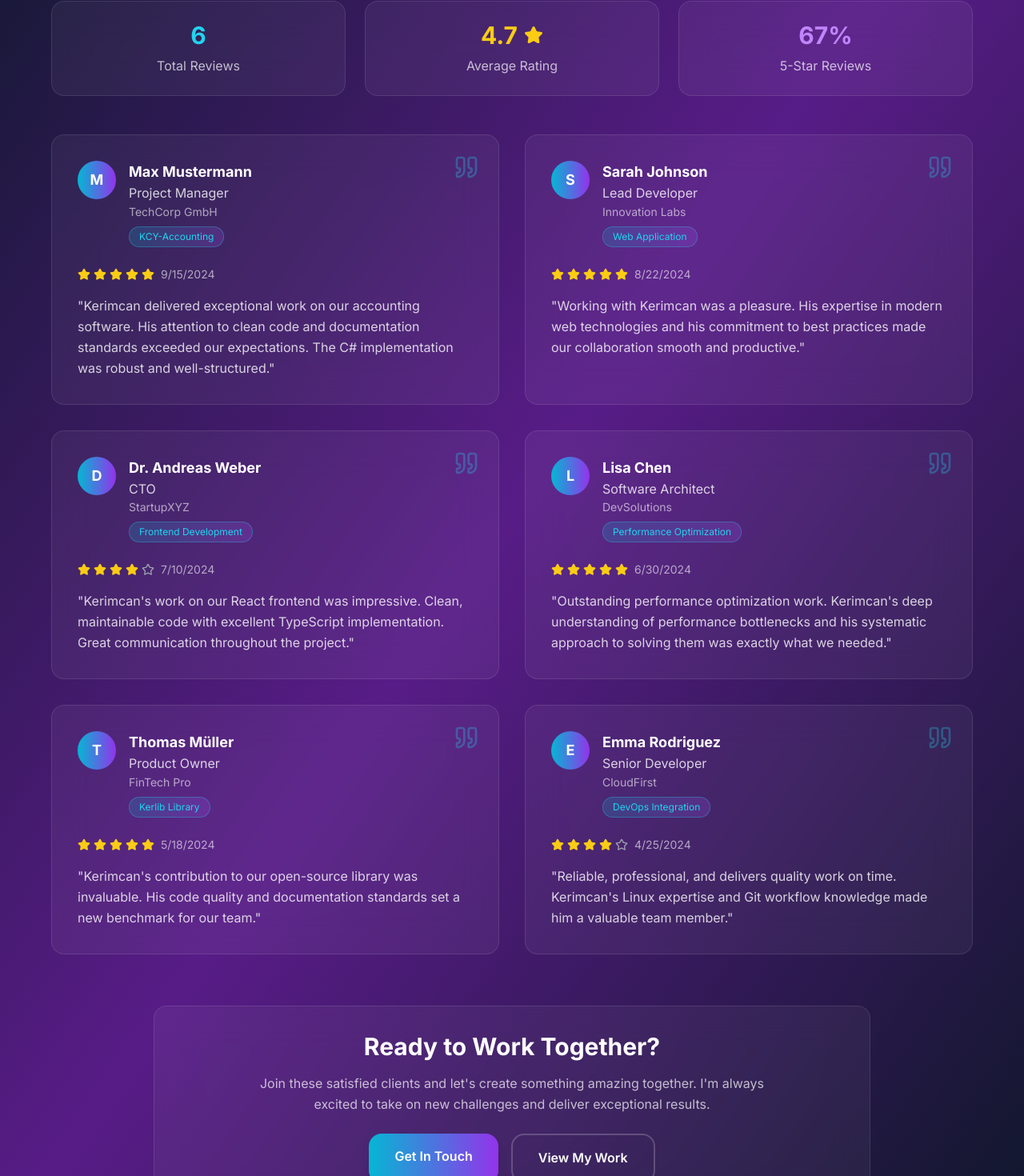
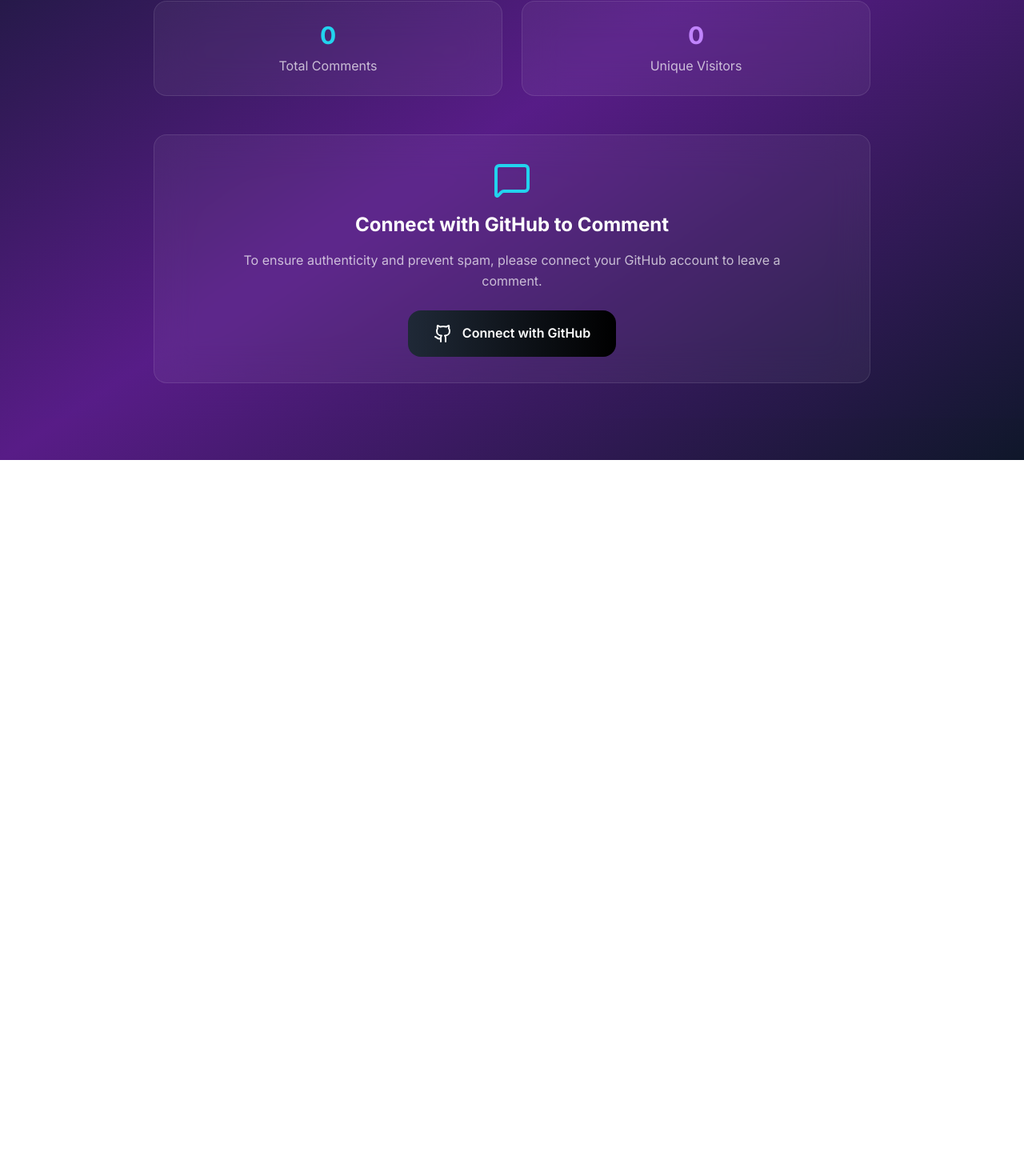
Before and after one commit to KerYagciHTL/kxrim-dev, a React (Vite) app: page /reviews in a window 1280 px wide. Shown: the part 277-1747 px from the top of the page at 80% size. After the commit the page ends 852 px from the top, so only its background shows below. Built offline with nearby package versions, Linux system fonts and the light colour scheme.

Commit message:
add comments per local storage

```diff
--- a/src/components/sections/Reviews.tsx
+++ b/src/components/sections/Reviews.tsx
@@ -1,110 +1,126 @@
 import { motion } from "framer-motion";
-import { Star, Quote, ArrowLeft } from "lucide-react";
+import { ArrowLeft, Github, MessageSquare, Send, Calendar, LogOut } from "lucide-react";
+import { useState, useEffect } from "react";
 
+interface Comment {
+  id: string;
+  author: {
+    name: string;
+    username: string;
+    avatar: string;
+    profileUrl: string;
+  };
+  content: string;
+  timestamp: Date;
+}
 
-interface Review {
-  id: number;
+interface GitHubUser {
+  login: string;
   name: string;
-  role: string;
-  company: string;
-  rating: number;
-  date: string;
-  content: string;
-  avatar?: string;
-  project?: string;
+  avatar_url: string;
+  html_url: string;
 }
 
 export function Reviews() {
+  const [user, setUser] = useState<GitHubUser | null>(null);
+  const [comments, setComments] = useState<Comment[]>([]);
+  const [newComment, setNewComment] = useState("");
+  const [isLoading, setIsLoading] = useState(false);
 
-  const reviews: Review[] = [
-    {
-      id: 1,
-      name: "Max Mustermann",
-      role: "Project Manager",
-      company: "TechCorp GmbH",
-      rating: 5,
-      date: "2024-09-15",
-      content: "Kerimcan delivered exceptional work on our accounting software. His attention to clean code and documentation standards exceeded our expectations. The C# implementation was robust and well-structured.",
-      project: "KCY-Accounting"
-    },
-    {
-      id: 2,
-      name: "Sarah Johnson",
-      role: "Lead Developer",
-      company: "Innovation Labs",
-      rating: 5,
-      date: "2024-08-22",
-      content: "Working with Kerimcan was a pleasure. His expertise in modern web technologies and his commitment to best practices made our collaboration smooth and productive.",
-      project: "Web Application"
-    },
-    {
-      id: 3,
-      name: "Dr. Andreas Weber",
-      role: "CTO",
-      company: "StartupXYZ",
-      rating: 4,
-      date: "2024-07-10",
-      content: "Kerimcan's work on our React frontend was impressive. Clean, maintainable code with excellent TypeScript implementation. Great communication throughout the project.",
-      project: "Frontend Development"
-    },
-    {
-      id: 4,
-      name: "Lisa Chen",
-      role: "Software Architect",
-      company: "DevSolutions",
-      rating: 5,
-      date: "2024-06-30",
-      content: "Outstanding performance optimization work. Kerimcan's deep understanding of performance bottlenecks and his systematic approach to solving them was exactly what we needed.",
-      project: "Performance Optimization"
-    },
-    {
-      id: 5,
-      name: "Thomas Müller",
-      role: "Product Owner",
-      company: "FinTech Pro",
-      rating: 5,
-      date: "2024-05-18",
-      content: "Kerimcan's contribution to our open-source library was invaluable. His code quality and documentation standards set a new benchmark for our team.",
-      project: "Kerlib Library"
-    },
-    {
-      id: 6,
-      name: "Emma Rodriguez",
-      role: "Senior Developer",
-      company: "CloudFirst",
-      rating: 4,
-      date: "2024-04-25",
-      content: "Reliable, professional, and delivers quality work on time. Kerimcan's Linux expertise and Git workflow knowledge made him a valuable team member.",
-      project: "DevOps Integration"
+  // Load comments from localStorage on mount
+  useEffect(() => {
+    const savedComments = localStorage.getItem('portfolio-comments');
+    if (savedComments) {
+      try {
+        const parsed = JSON.parse(savedComments);
+        setComments(parsed.map((c: any) => ({
+          ...c,
+          timestamp: new Date(c.timestamp)
+        })));
+      } catch (error) {
+        console.error('Failed to load comments:', error);
       }
-  ];
+    }
+  }, []);
 
-  const renderStars = (rating: number) => {
-    return Array.from({ length: 5 }, (_, i) => (
-      <Star
-        key={i}
-        size={16}
-        className={i < rating ? "text-yellow-400 fill-yellow-400" : "text-gray-400"}
-      />
-    ));
+  // Save comments to localStorage whenever comments change
+  useEffect(() => {
+    if (comments.length > 0) {
+      localStorage.setItem('portfolio-comments', JSON.stringify(comments));
+    }
+  }, [comments]);
+
+  const handleGitHubAuth = async () => {
+    setIsLoading(true);
+    try {
+      // Simulate GitHub OAuth (in a real app, you'd use proper OAuth)
+      const username = prompt("Enter your GitHub username to continue:");
+      if (!username) {
+        setIsLoading(false);
+        return;
+      }
+
+      // Fetch GitHub user data
+      const response = await fetch(`https://api.github.com/users/${username}`);
+      if (response.ok) {
+        const userData = await response.json();
+        setUser(userData);
+      } else {
+        alert("GitHub user not found. Please check your username.");
+      }
+    } catch (error) {
+      console.error('GitHub auth error:', error);
+      alert("Failed to connect to GitHub. Please try again.");
+    } finally {
+      setIsLoading(false);
+    }
   };
 
-  const averageRating = reviews.reduce((acc, review) => acc + review.rating, 0) / reviews.length;
+  const handleSubmitComment = () => {
+    if (!user || !newComment.trim()) return;
+
+    const comment: Comment = {
+      id: Date.now().toString(),
+      author: {
+        name: user.name || user.login,
+        username: user.login,
+        avatar: user.avatar_url,
+        profileUrl: user.html_url
+      },
+      content: newComment.trim(),
+      timestamp: new Date()
+    };
+
+    setComments(prev => [comment, ...prev]);
+    setNewComment("");
+  };
+
+  const handleLogout = () => {
+    setUser(null);
+  };
+
+  const handleKeyPress = (e: React.KeyboardEvent) => {
+    if (e.key === 'Enter' && (e.ctrlKey || e.metaKey)) {
+      handleSubmitComment();
+    }
+  };
 
   return (
     <div className="min-h-screen bg-gradient-to-br from-slate-900 via-purple-900 to-slate-900 text-white">
+      {/* Background Effects */}
       <div className="fixed inset-0 opacity-20">
         <div className="absolute inset-0 bg-gradient-to-br from-cyan-500/5 to-purple-500/5"></div>
       </div>
 
       <div className="relative z-10 px-6 py-12">
+        {/* Header */}
         <motion.div
-          className="max-w-6xl mx-auto mb-12"
+          className="max-w-4xl mx-auto mb-12"
           initial={{ opacity: 0, y: 30 }}
           animate={{ opacity: 1, y: 0 }}
           transition={{ duration: 0.6 }}
         >
-          <div className="flex items-center gap-4 mb-8">
+          <div className="flex items-center justify-between mb-8">
             <motion.a
               href="/"
               className="flex items-center gap-2 text-white/70 hover:text-white transition-colors group"
@@ -113,123 +129,196 @@ export function Reviews() {
               <ArrowLeft size={20} className="group-hover:-translate-x-1 transition-transform" />
               <span>Back to Portfolio</span>
             </motion.a>
+
+            {user && (
+              <motion.button
+                onClick={handleLogout}
+                className="flex items-center gap-2 px-4 py-2 rounded-xl border border-red-500/20 text-red-400 hover:bg-red-500/10 transition-all duration-300"
+                whileHover={{ scale: 1.05 }}
+                whileTap={{ scale: 0.95 }}
+              >
+                <LogOut size={16} />
+                <span>Logout</span>
+              </motion.button>
+            )}
           </div>
 
           <h1 className="text-6xl font-black bg-gradient-to-r from-white via-cyan-400 to-purple-400 bg-clip-text text-transparent mb-6">
-            Client Reviews
+            Visitor Comments
           </h1>
 
           <p className="text-xl text-white/70 max-w-3xl">
-            Feedback from clients and collaborators who have worked with me on various projects.
+            Share your thoughts, feedback, or just say hello! Connect with GitHub to leave a comment.
           </p>
 
-          <div className="grid md:grid-cols-3 gap-6 mt-8">
+          {/* Stats */}
+          <div className="grid md:grid-cols-2 gap-6 mt-8">
             <div className="p-6 rounded-2xl border border-white/10 bg-white/5 backdrop-blur-xl text-center">
-              <div className="text-3xl font-bold text-cyan-400 mb-2">{reviews.length}</div>
-              <div className="text-white/70">Total Reviews</div>
-            </div>
-            <div className="p-6 rounded-2xl border border-white/10 bg-white/5 backdrop-blur-xl text-center">
-              <div className="flex items-center justify-center gap-2 mb-2">
-                <span className="text-3xl font-bold text-yellow-400">{averageRating.toFixed(1)}</span>
-                <Star size={24} className="text-yellow-400 fill-yellow-400" />
-              </div>
-              <div className="text-white/70">Average Rating</div>
+              <div className="text-3xl font-bold text-cyan-400 mb-2">{comments.length}</div>
+              <div className="text-white/70">Total Comments</div>
             </div>
             <div className="p-6 rounded-2xl border border-white/10 bg-white/5 backdrop-blur-xl text-center">
               <div className="text-3xl font-bold text-purple-400 mb-2">
-                {Math.round((reviews.filter(r => r.rating === 5).length / reviews.length) * 100)}%
+                {new Set(comments.map(c => c.author.username)).size}
               </div>
-              <div className="text-white/70">5-Star Reviews</div>
+              <div className="text-white/70">Unique Visitors</div>
             </div>
           </div>
         </motion.div>
 
-        <div className="max-w-6xl mx-auto grid md:grid-cols-2 gap-8">
-          {reviews.map((review, index) => (
+        {/* Comment Form */}
+        <div className="max-w-4xl mx-auto mb-12">
+          {!user ? (
             <motion.div
-              key={review.id}
-              className="group relative"
-              initial={{ opacity: 0, y: 50 }}
+              className="text-center p-8 rounded-2xl border border-white/10 bg-white/5 backdrop-blur-xl"
+              initial={{ opacity: 0, y: 30 }}
               animate={{ opacity: 1, y: 0 }}
-              transition={{ duration: 0.6, delay: index * 0.1 }}
+              transition={{ duration: 0.6, delay: 0.2 }}
             >
-              <div className="absolute inset-0 bg-gradient-to-r from-cyan-500/20 to-purple-500/20 rounded-2xl blur opacity-0 group-hover:opacity-100 transition-all duration-500 transform group-hover:scale-105" />
-
-              <div className="relative p-8 rounded-2xl border border-white/10 bg-white/5 backdrop-blur-xl hover:bg-white/10 transition-all duration-500 h-full">
+              <MessageSquare size={48} className="mx-auto text-cyan-400 mb-4" />
+              <h3 className="text-2xl font-bold text-white mb-4">
+                Connect with GitHub to Comment
+              </h3>
+              <p className="text-white/70 mb-6 max-w-2xl mx-auto">
+                To ensure authenticity and prevent spam, please connect your GitHub account to leave a comment.
+              </p>
+              <motion.button
+                onClick={handleGitHubAuth}
+                disabled={isLoading}
+                className="inline-flex items-center gap-3 px-8 py-4 bg-gradient-to-r from-gray-800 to-black text-white font-semibold rounded-2xl hover:from-gray-700 hover:to-gray-900 transition-all duration-300 disabled:opacity-50"
+                whileHover={{ scale: 1.05, y: -2 }}
+                whileTap={{ scale: 0.98 }}
+              >
+                <Github size={24} />
+                <span>{isLoading ? 'Connecting...' : 'Connect with GitHub'}</span>
+              </motion.button>
+            </motion.div>
+          ) : (
             <motion.div
-                  className="absolute top-6 right-6 text-cyan-400/30"
-                  whileHover={{ scale: 1.2, rotate: 15 }}
+              className="p-6 rounded-2xl border border-white/10 bg-white/5 backdrop-blur-xl"
+              initial={{ opacity: 0, y: 30 }}
+              animate={{ opacity: 1, y: 0 }}
+              transition={{ duration: 0.6, delay: 0.2 }}
             >
-                  <Quote size={32} />
-                </motion.div>
-
-                <div className="flex items-start gap-4 mb-6">
-                  <div className="w-12 h-12 rounded-full bg-gradient-to-r from-cyan-500 to-purple-600 flex items-center justify-center text-white font-bold text-lg">
-                    {review.name.charAt(0)}
-                  </div>
-                  <div className="flex-1">
-                    <h3 className="font-bold text-lg text-white">{review.name}</h3>
-                    <p className="text-white/80">{review.role}</p>
-                    <p className="text-white/60 text-sm">{review.company}</p>
-                    {review.project && (
-                      <span className="inline-block mt-2 px-3 py-1 text-xs bg-gradient-to-r from-cyan-500/20 to-purple-500/20 text-cyan-400 rounded-full border border-cyan-400/30">
-                        {review.project}
-                      </span>
-                    )}
+              <div className="flex items-center gap-4 mb-4">
+                <img
+                  src={user.avatar_url}
+                  alt={user.name || user.login}
+                  className="w-12 h-12 rounded-full border-2 border-cyan-400"
+                />
+                <div>
+                  <h3 className="text-white font-semibold">{user.name || user.login}</h3>
+                  <p className="text-white/60 text-sm">@{user.login}</p>
                 </div>
               </div>
 
-                <div className="flex items-center gap-2 mb-4">
-                  <div className="flex gap-1">
-                    {renderStars(review.rating)}
+              <div className="space-y-4">
+                <textarea
+                  value={newComment}
+                  onChange={(e) => setNewComment(e.target.value)}
+                  onKeyDown={handleKeyPress}
+                  placeholder="Write your comment... (Ctrl+Enter to submit)"
+                  className="w-full h-32 p-4 rounded-xl bg-white/5 border border-white/20 text-white placeholder-white/50 resize-none focus:outline-none focus:border-cyan-400/50 transition-colors"
+                />
+
+                <div className="flex justify-between items-center">
+                  <p className="text-white/50 text-sm">
+                    Tip: Use Ctrl+Enter to submit quickly
+                  </p>
+                  <motion.button
+                    onClick={handleSubmitComment}
+                    disabled={!newComment.trim()}
+                    className="flex items-center gap-2 px-6 py-3 bg-gradient-to-r from-cyan-500 to-purple-600 text-white font-semibold rounded-xl hover:shadow-lg transition-all duration-300 disabled:opacity-50 disabled:cursor-not-allowed"
+                    whileHover={{ scale: 1.05, y: -2 }}
+                    whileTap={{ scale: 0.98 }}
+                  >
+                    <Send size={16} />
+                    <span>Post Comment</span>
+                  </motion.button>
                 </div>
-                  <span className="text-white/60 text-sm">
-                    {new Date(review.date).toLocaleDateString()}
-                  </span>
+              </div>
+            </motion.div>
+          )}
         </div>
 
-                <p className="text-white/80 leading-relaxed">
-                  "{review.content}"
-                </p>
+        {/* Comments List */}
+        {comments.length > 0 && (
+          <div className="max-w-4xl mx-auto">
+            <h2 className="text-2xl font-bold text-white mb-6 flex items-center gap-2">
+              <MessageSquare size={24} className="text-cyan-400" />
+              Recent Comments ({comments.length})
+            </h2>
+
+            <div className="space-y-6">
+              {comments.map((comment, index) => (
+                <motion.div
+                  key={comment.id}
+                  className="group relative p-6 rounded-2xl border border-white/10 bg-white/5 backdrop-blur-xl hover:bg-white/10 transition-all duration-500"
+                  initial={{ opacity: 0, y: 50 }}
+                  animate={{ opacity: 1, y: 0 }}
+                  transition={{ duration: 0.6, delay: index * 0.05 }}
+                >
+                  {/* Glow Effect */}
+                  <div className="absolute inset-0 bg-gradient-to-r from-cyan-500/10 to-purple-500/10 rounded-2xl opacity-0 group-hover:opacity-100 transition-all duration-500" />
+
+                  <div className="relative">
+                    {/* Author Info */}
+                    <div className="flex items-center gap-4 mb-4">
+                      <a
+                        href={comment.author.profileUrl}
+                        target="_blank"
+                        rel="noopener noreferrer"
+                        className="hover:scale-105 transition-transform"
+                      >
+                        <img
+                          src={comment.author.avatar}
+                          alt={comment.author.name}
+                          className="w-10 h-10 rounded-full border-2 border-cyan-400/50"
+                        />
+                      </a>
+                      <div className="flex-1">
+                        <div className="flex items-center gap-2">
+                          <a
+                            href={comment.author.profileUrl}
+                            target="_blank"
+                            rel="noopener noreferrer"
+                            className="font-semibold text-white hover:text-cyan-400 transition-colors"
+                          >
+                            {comment.author.name}
+                          </a>
+                          <span className="text-white/60 text-sm">@{comment.author.username}</span>
+                        </div>
+                        <div className="flex items-center gap-1 text-white/50 text-sm">
+                          <Calendar size={12} />
+                          <span>{comment.timestamp.toLocaleDateString()} at {comment.timestamp.toLocaleTimeString()}</span>
+                        </div>
+                      </div>
+                    </div>
+
+                    {/* Comment Content */}
+                    <div className="text-white/80 leading-relaxed whitespace-pre-wrap">
+                      {comment.content}
+                    </div>
                   </div>
                 </motion.div>
               ))}
             </div>
+          </div>
+        )}
 
+        {/* Empty State */}
+        {comments.length === 0 && user && (
           <motion.div
-          className="max-w-4xl mx-auto mt-16 text-center"
+            className="max-w-4xl mx-auto text-center p-12 rounded-2xl border border-white/10 bg-white/5 backdrop-blur-xl"
             initial={{ opacity: 0, y: 30 }}
             animate={{ opacity: 1, y: 0 }}
-          transition={{ duration: 0.6, delay: 0.8 }}
+            transition={{ duration: 0.6, delay: 0.4 }}
           >
-          <div className="p-8 rounded-2xl border border-white/10 bg-white/5 backdrop-blur-xl">
-            <h2 className="text-3xl font-bold text-white mb-4">
-              Ready to Work Together?
-            </h2>
-            <p className="text-white/70 mb-6 max-w-2xl mx-auto">
-              Join these satisfied clients and let's create something amazing together.
-              I'm always excited to take on new challenges and deliver exceptional results.
-            </p>
-            <div className="flex flex-wrap gap-4 justify-center">
-              <motion.a
-                href="/#contact"
-                className="px-8 py-4 bg-gradient-to-r from-cyan-500 to-purple-600 text-white font-semibold rounded-2xl shadow-lg hover:shadow-xl transition-all duration-300"
-                whileHover={{ scale: 1.05, y: -2 }}
-                whileTap={{ scale: 0.98 }}
-              >
-                Get In Touch
-              </motion.a>
-              <motion.a
-                href="/#projects"
-                className="px-8 py-4 border-2 border-white/20 text-white font-semibold rounded-2xl hover:bg-white/5 transition-all duration-300"
-                whileHover={{ scale: 1.05, y: -2 }}
-                whileTap={{ scale: 0.98 }}
-              >
-                View My Work
-              </motion.a>
-            </div>
-          </div>
+            <MessageSquare size={48} className="mx-auto text-white/40 mb-4" />
+            <h3 className="text-xl font-semibold text-white/70 mb-2">No comments yet</h3>
+            <p className="text-white/50">Be the first to leave a comment!</p>
           </motion.div>
+        )}
       </div>
     </div>
   );
--- a/src/contexts/LanguageContext.tsx
+++ b/src/contexts/LanguageContext.tsx
@@ -24,7 +24,7 @@ const translations: Translations = {
     'nav.projects': 'Projects',
     'nav.experience': 'Experience',
     'nav.contact': 'Contact',
-    'nav.reviews': 'Reviews',
+    'nav.reviews': 'Comments',
 
     // Hero section
     'hero.greeting.morning': 'Good morning',
@@ -33,7 +33,7 @@ const translations: Translations = {
     'hero.intro': 'I\'m',
     'hero.description': 'A passionate software developer from Austria, specializing in modern web technologies and system programming.',
     'hero.viewProjects': 'View Projects',
-    'hero.reviewsFromClients': 'Reviews from visitors',
+    'hero.reviewsFromClients': 'Comments from visitors',
 
     'hero.location': 'Ansfelden, AT',
 
@@ -100,7 +100,7 @@ const translations: Translations = {
     'nav.projects': 'Projekte',
     'nav.experience': 'Erfahrung',
     'nav.contact': 'Kontakt',
-    'nav.reviews': 'Bewertungen',
+    'nav.reviews': 'Kommentare',
 
     // Hero section
     'hero.greeting.morning': 'Guten Morgen',
@@ -109,7 +109,7 @@ const translations: Translations = {
     'hero.intro': 'Ich bin',
     'hero.description': 'Ein leidenschaftlicher Softwareentwickler aus Österreich, spezialisiert auf moderne Webtechnologien und Systemprogrammierung.',
     'hero.viewProjects': 'Projekte Ansehen',
-    'hero.reviewsFromClients': 'Bewertungen von Besuchern',
+    'hero.reviewsFromClients': 'Kommentare von Besuchern',
 
     'hero.location': 'Ansfelden, AT',
 
```
Lines whose indentation alone changed are shown as unchanged.
